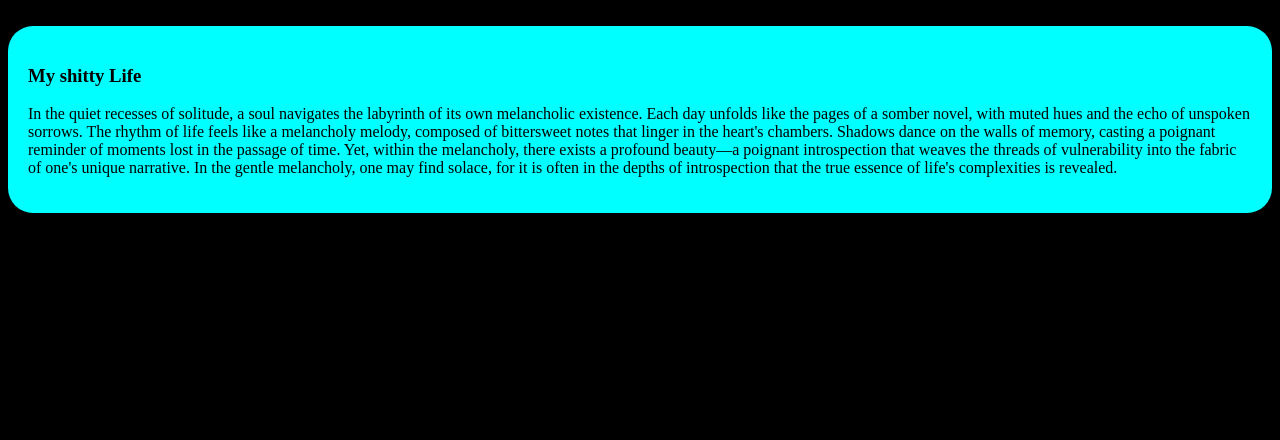
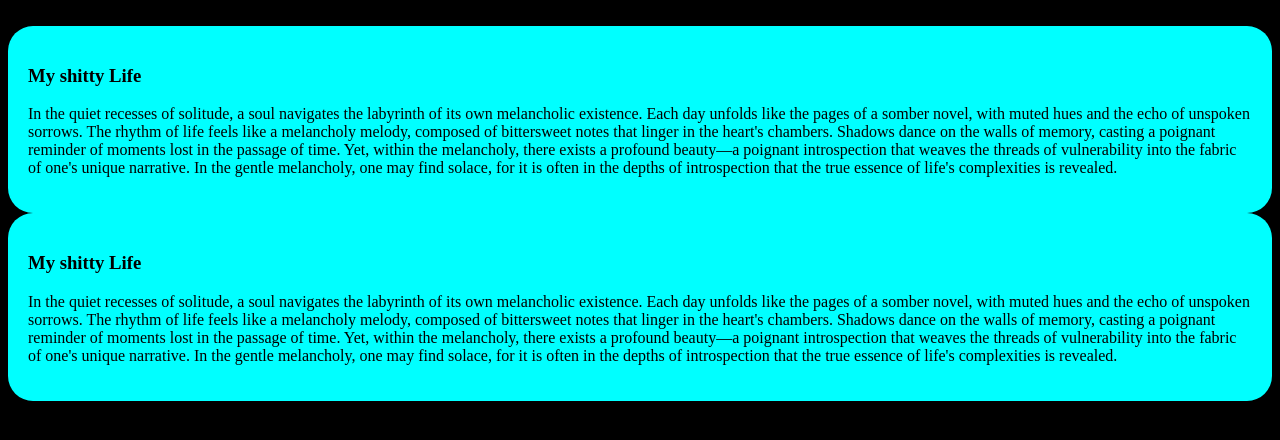
Before and after one commit to Ahnaf101001/PH-Repo, a plain HTML site: page index.html in a window 1280 px wide. Drawn offline with Linux system fonts and the light colour scheme.

Commit message:
added the 1st blog

```diff
--- a/index.html
+++ b/index.html
@@ -10,5 +10,9 @@
         <h3>My shitty Life</h3>
         <p>In the quiet recesses of solitude, a soul navigates the labyrinth of its own melancholic existence. Each day unfolds like the pages of a somber novel, with muted hues and the echo of unspoken sorrows. The rhythm of life feels like a melancholy melody, composed of bittersweet notes that linger in the heart's chambers. Shadows dance on the walls of memory, casting a poignant reminder of moments lost in the passage of time. Yet, within the melancholy, there exists a profound beauty—a poignant introspection that weaves the threads of vulnerability into the fabric of one's unique narrative. In the gentle melancholy, one may find solace, for it is often in the depths of introspection that the true essence of life's complexities is revealed.</p>
     </div>
+    <div>
+        <h3>My shitty Life</h3>
+        <p>In the quiet recesses of solitude, a soul navigates the labyrinth of its own melancholic existence. Each day unfolds like the pages of a somber novel, with muted hues and the echo of unspoken sorrows. The rhythm of life feels like a melancholy melody, composed of bittersweet notes that linger in the heart's chambers. Shadows dance on the walls of memory, casting a poignant reminder of moments lost in the passage of time. Yet, within the melancholy, there exists a profound beauty—a poignant introspection that weaves the threads of vulnerability into the fabric of one's unique narrative. In the gentle melancholy, one may find solace, for it is often in the depths of introspection that the true essence of life's complexities is revealed.</p>
+    </div>
 </body>
 </html>
```
